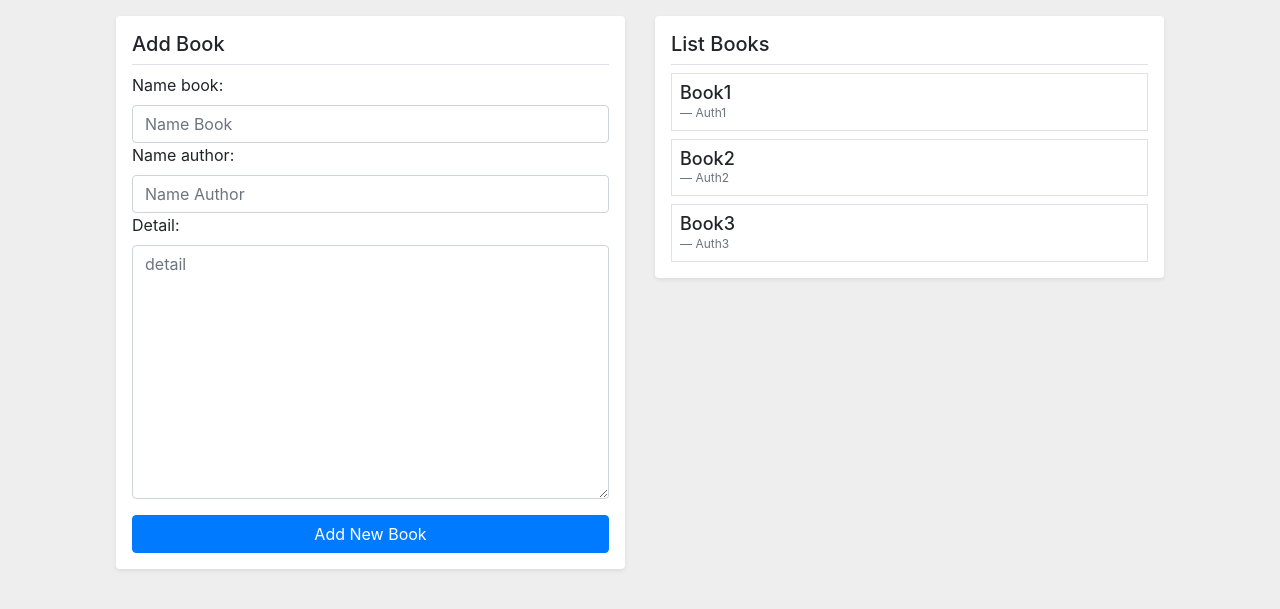
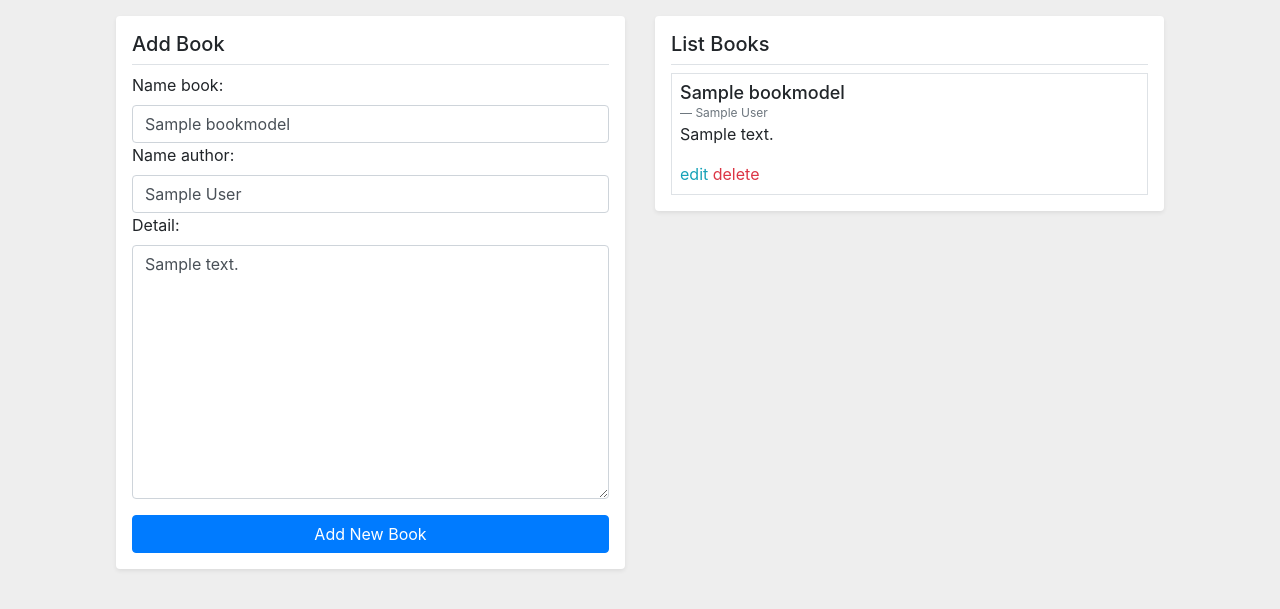
Before and after one commit to sukumDev123/book-test, a Django app: page /book/get_book_all/?id_edit=1 in a window 1280 px wide. Shown: the part 56-665 px from the top of the page. Run offline with Django 3.2, Linux system fonts and the light colour scheme; tables that the repository leaves empty hold one stand-in row (values such as "Sample post"); some libraries are stand-ins or nearby versions.

Commit message:
user can delete update and add new book

```diff
--- a/BookApp/forms.py
+++ b/BookApp/forms.py
@@ -1,10 +1,12 @@
 from django import forms
+from .models import BookModel
 
-
-class AddNewBookForm(forms.Form):
-    name_book = forms.CharField(
-        max_length=255, widget=forms.TextInput(attrs={'class': 'form-control', "placeholder": "Name Book"}))
-    name_author = forms.CharField(
-        max_length=255, widget=forms.TextInput(attrs={'class': 'form-control', "placeholder": "Name Author"}))
-    detail = forms.CharField(
-        max_length=255, widget=forms.Textarea(attrs={'class': 'form-control', "placeholder": "detail"}))
+class AddNewBookForm(forms.ModelForm):
+    class Meta:
+        model = BookModel
+        fields = ['name_book', 'name_author', 'detail']
+        widgets = {
+            "name_book" : forms.TextInput(attrs={'class': "form-control" , "placeholder": "name book..."}),
+            "name_author" : forms.TextInput(attrs={'class': "form-control" , "placeholder" : "name author..."}),
+            "detail": forms.Textarea(attrs={'class': "form-control" , "placeholder" : "detail..."})
+        }
--- a/BookApp/presenters/BookPresenters.py
+++ b/BookApp/presenters/BookPresenters.py
@@ -1,23 +1,39 @@
 from BookApp.models import BookModel
 from BookApp.objects.Book import Book
+
 
 class BookPresenters:
     def getAllBooks(self):
         return BookModel.objects.all()
-    def getOnceBookByIdBook(self , id_book):
+
+    def getOnceBookByIdBookForUpdate(self, id_book):
         return BookModel.objects.get(id=id_book)
-    def saveNewBook(self , body):
-        bookObject = Book(name_book=body['name_book'],
-                        name_author=body['name_auth'] ,
-                        detail=body['detail'])
-        modelBook = BookModel(name_book=bookObject['name_book'], name_author=bookObject['name_author'] , detail=bookObject['detail'])
+
+    def getOnceBookByIdBook(self, id_book):
+        get_ = BookModel.objects.filter(id=id_book)
+        return get_[0] if get_.count() > 0 else False
+
+    def saveNewBook(self, body):
+        bookObject = Book(
+            name_book=body["name_book"],
+            name_author=body["name_auth"],
+            detail=body["detail"],
+        )
+        modelBook = BookModel(
+            name_book=bookObject["name_book"],
+            name_author=bookObject["name_author"],
+            detail=bookObject["detail"],
+        )
         modelBook.save()
         return "save new book"
-    def updateBook(self , body):
-        bookObject = Book(name_book=body['name_book'],
-                        name_author=body['name_auth'] ,
-                        detail=body['detail'],
-                        id=body['id'])
+
+    def updateBook(self, body):
+        bookObject = Book(
+            name_book=body["name_book"],
+            name_author=body["name_auth"],
+            detail=body["detail"],
+            id=body["id"],
+        )
         findThisBook = self.getOnceBookByIdBook(bookObject.id)
         findThisBook.name_book = bookObject.name_book
         findThisBook.name_auth = bookObject.name_author
@@ -25,7 +41,10 @@ class BookPresenters:
         findThisBook.save()
         return "Update book success"
 
-    def deleteBookByidBook(self , id_book):
+    def deleteBookByidBook(self, id_book):
         book = self.getOnceBookByIdBook(id_book)
-        book.delete()
-        return "delete success"
+        if book is not False:
+            book.delete()
+            return "delete success"
+        else:
+            return
--- a/BookApp/templates/Components/list_book.html
+++ b/BookApp/templates/Components/list_book.html
@@ -1,4 +1,5 @@
 <div class="col-12 col-md-6">
+  {{message}}
   <div class="p-3 shadow-sm rounded bg-white">
     <h3 class="text20 border-bottom pb-2">List Books</h3>
     {% for book in datas%}
@@ -8,6 +9,8 @@
       {% if book.detail %}
       <p class="text16">{{ book.detail }}</p>
       {% endif %}
+      <a class="text-info" href="?id_edit={{ book.id }}">edit</a>
+      <a class=" text-danger" href="?id_delete={{ book.id }}">delete</a>
     </div>
     {% endfor %}
   </div>
--- a/BookApp/views.py
+++ b/BookApp/views.py
@@ -1,17 +1,33 @@
-from django.shortcuts import render
+from django.shortcuts import render, redirect
 from .forms import AddNewBookForm
+
 # Create your views here.
 from .objects.Book import Book
+from .presenters.BookPresenters import BookPresenters
 
 
 def get_book_all(request):
     args = {}
-    args['datas'] = [Book("Book1", "Auth1"), Book(
-        "Book2", "Auth2"), Book("Book3", "Auth3")]
-    args['form'] = AddNewBookForm(request.POST or None)
-    if request.method == "POST" and args['form'].is_valid():
-        newBook = Book(args['form'].cleaned_data['name_book'],
-                       args['form'].cleaned_data['name_author'],
-                       args['form'].cleaned_data['detail'])
-        args['datas'].append(newBook)
+    bookPresenters = BookPresenters()
+    args["datas"] = bookPresenters.getAllBooks()
+    args["form"] = AddNewBookForm(request.POST or None)
+
+    if request.GET.get("id_edit"):
+        id_book = request.GET.get("id_edit")
+        book = bookPresenters.getOnceBookByIdBookForUpdate(id_book=id_book)
+        args["form"] = AddNewBookForm(request.POST or None, instance=book)
+
+    if request.GET.get("id_delete"):
+        id_book = request.GET.get("id_delete")
+        args["message"] = bookPresenters.deleteBookByidBook(id_book)
+
+    if request.method == "POST" and args["form"].is_valid():
+        args["form"].save()
+        args["message"] = (
+            "save new book success"
+            if not request.GET.get("id_edit")
+            else "update book success"
+        )
+        args["form"] = AddNewBookForm(None)
+
     return render(request, "Components/book.html", args)
```
